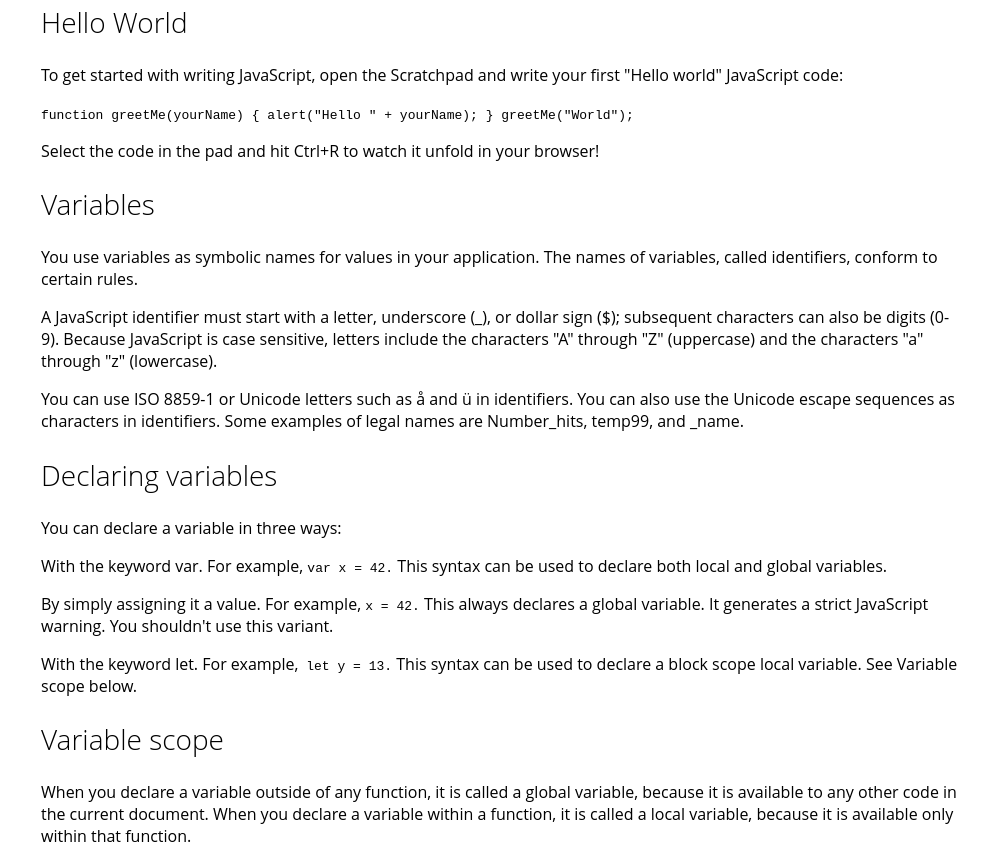
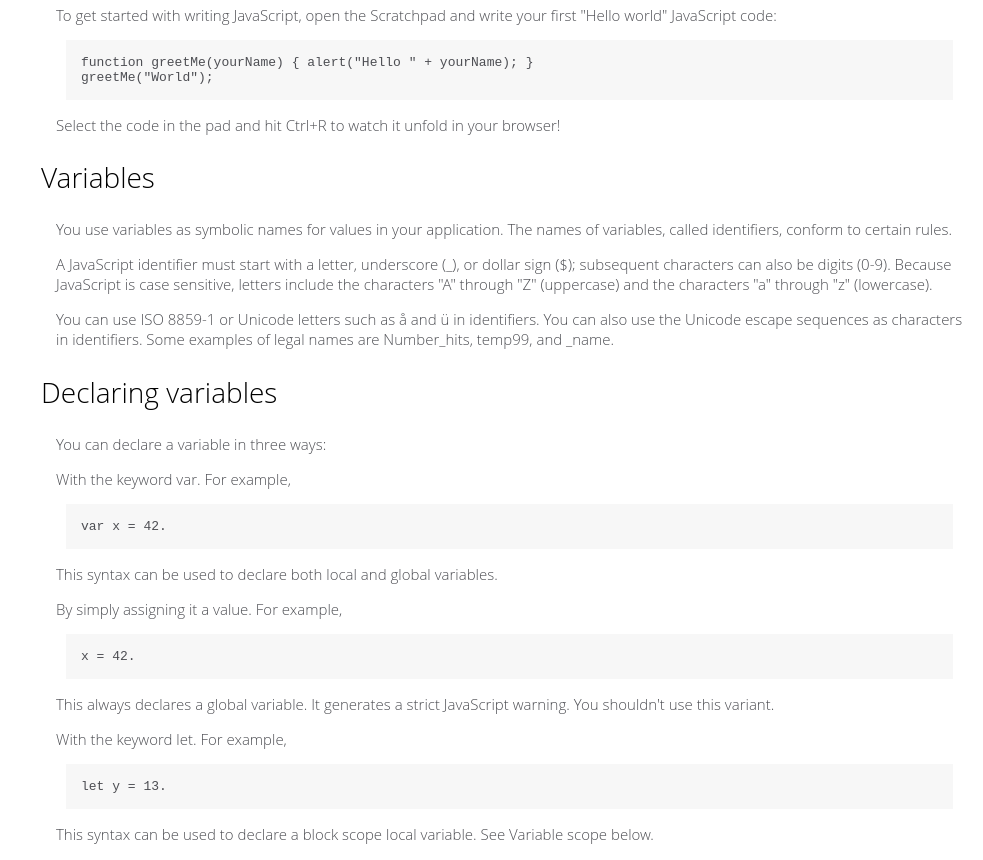
Before and after one commit to Reprak11/Technical-Documentation-Page-Example, a plain HTML site: page index.html in a window 1280 px wide. Shown: the part 978-1838 px from the top of the page, without its empty margins (297-1280 px from the left). Drawn offline with Linux system fonts and the light colour scheme.

Commit message:
Bloque codigo config

```diff
--- a/index.html
+++ b/index.html
@@ -124,10 +124,8 @@
                     To get started with writing JavaScript, open the Scratchpad and write your
                     first "Hello world" JavaScript code:
                 </p>
-                <code>
-                    function greetMe(yourName) { alert("Hello " + yourName); }
-                    greetMe("World");
-                </code>
+                <code>function greetMe(yourName) { alert("Hello " + yourName); }
+greetMe("World");</code>
                 <p>
                     Select the code in the pad and hit Ctrl+R to watch it unfold in your
                     browser!
@@ -164,18 +162,27 @@
                     You can declare a variable in three ways:
                 </p>
                 <p>
-                    With the keyword var. For example, <code>var x = 42.</code> This syntax
-                    can be used to declare both local and global variables.
+                    With the keyword var. For example,
+                </p>
+                <code>var x = 42.</code>
+                <p>
+                    This syntax can be used to declare both local and global variables.
                 </p>
                 <p>
-                    By simply assigning it a value. For example, <code>x = 42.</code> This
-                    always declares a global variable. It generates a strict JavaScript
+                    By simply assigning it a value. For example,
+                </p>
+                <code>x = 42.</code>
+                <p>
+                    This always declares a global variable. It generates a strict JavaScript
                     warning. You shouldn't use this variant.
                 </p>
                 <p>
-                    With the keyword let. For example,<code> let y = 13.</code> This syntax
-                    can be used to declare a block scope local variable. See Variable scope
-                    below.
+                    With the keyword let. For example,
+                </p>
+                <code>let y = 13.</code>
+                <p>
+                This syntax can be used to declare a block scope local variable. See Variable scope
+                below.
                 </p>
             </article>
         </section>
@@ -199,18 +206,14 @@
                     context) within which x is declared, not the block, which in this case
                     is an if statement.
                 </p>
-                <code>
-                    if (true) { var x = 5; } console.log(x); // 5
-                </code>
+                <code>if (true) { var x = 5; } console.log(x); // 5</code>
                 <p>
                     This behavior changes, when using the let declaration introduced in
                     ECMAScript 2015.
                 </p>
 
-                <code>
-                    if (true) { let y = 5; } console.log(y); // ReferenceError: y is not
-                    defined
-                </code>
+                <code>if (true) { let y = 5; } console.log(y); // ReferenceError: y is not
+defined</code>
             </article>
         </section>
 
@@ -260,18 +263,14 @@
                     variable in the same scope. For example:
                 </p>
 
-                <code
-                    >// THIS WILL CAUSE AN ERROR function f() {}; const f = 5; // THIS WILL
-                    CAUSE AN ERROR ALSO function f() { const g = 5; var g; //statements
-                    }
-                </code>
+                <code>// THIS WILL CAUSE AN ERROR function f() {}; const f = 5; // THIS WILL
+CAUSE AN ERROR ALSO function f() { const g = 5; var g; //statements
+}</code>
                 <p>
                     However, object attributes are not protected, so the following statement
                     is executed without problems.
                 </p>
-                <code>
-                    const MY_OBJECT = {"key": "value"}; MY_OBJECT.key = "otherValue";
-                </code>
+                <code>const MY_OBJECT = {"key": "value"}; MY_OBJECT.key = "otherValue";</code>
             </article>
         </section>
 
@@ -333,9 +332,7 @@
                     true. Use the optional else clause to execute a statement if the condition
                     is false. An if statement looks as follows:
                 </p>
-                <code>
-                    if (condition) { statement_1; } else { statement_2; }
-                </code>
+                <code>if (condition) { statement_1; } else { statement_2; }</code>
                 <p>
                     condition can be any expression that evaluates to true or false. See
                     Boolean for an explanation of what evaluates to true and false. If
@@ -347,38 +344,30 @@
                     You may also compound the statements using else if to have multiple
                     conditions tested in sequence, as follows:
                 </p>
-                <code>
-                    if (condition_1) { statement_1; } else if (condition_2) { statement_2;
-                    } else if (condition_n) { statement_n; } else { statement_last; }
-                </code>
+                <code>if (condition_1) { statement_1; } else if (condition_2) { statement_2;
+} else if (condition_n) { statement_n; } else { statement_last; }</code>
                 <p>
                     In the case of multiple conditions only the first logical condition which
                     evaluates to true will be executed. To execute multiple statements, group
                     them within a block statement ({ ... }) . In general, it's good practice
                     to always use block statements, especially when nesting if statements:
                 </p>
-                <code>
-                    if (condition) { statement_1_runs_if_condition_is_true;
-                    statement_2_runs_if_condition_is_true; } else {
-                    statement_3_runs_if_condition_is_false;
-                    statement_4_runs_if_condition_is_false; }
-                </code>
+                <code>if (condition) { statement_1_runs_if_condition_is_true;
+statement_2_runs_if_condition_is_true; } else {
+statement_3_runs_if_condition_is_false;
+statement_4_runs_if_condition_is_false; }</code>
                 <p>
                     It is advisable to not use simple assignments in a conditional expression,
                     because the assignment can be confused with equality when glancing over
                     the code. For example, do not use the following code:
                 </p>
-                <code>
-                    if (x = y) { /* statements here */ }
-                </code>
+                <code>if (x = y) { /* statements here */ }</code>
                 <p>
                     If you need to use an
                     assignment in a conditional expression, a common practice is to put
                     additional parentheses around the assignment. For example:
                 </p>
-                <code>
-                    if ((x = y)) { /* statements here */ }
-                </code>
+                <code>if ((x = y)) { /* statements here */ }</code>
             </article>
         </section>
         <section id="while-statement">
@@ -411,9 +400,7 @@
                 <p>
                     The following while loop iterates as long as n is less than three:
                 </p>
-                <code>
-                    var n = 0; var x = 0; while (n &lt; 3) { n++; x += n; }
-                </code>
+                <code>var n = 0; var x = 0; while (n &lt; 3) { n++; x += n; }</code>
                 <p>
                     With each iteration, the loop increments n and adds that value to x.
                     Therefore, x and n take on the following values:
@@ -452,18 +439,14 @@
                 <p>
                     For example, the following code defines a simple function named square:
                 </p>
-                <code>
-                    function square(number) { return number * number; }
-                </code>
+                <code>function square(number) { return number * number; }</code>
                 <p>
                     The function square takes one argument, called number. The function
                     consists of one statement that says to return the argument of the
                     function (that is, number) multiplied by itself. The return statement
                     specifies the value returned by the function.
                 </p>
-                <code>
-                    return number * number;
-                </code>
+                <code>return number * number;</code>
                 <p>
                     Primitive parameters (such as a number) are passed to functions by
                     value; the value is passed to the function, but if the function changes
--- a/styles.css
+++ b/styles.css
@@ -51,7 +51,25 @@ header{
     margin-left: 310px;
     padding: 0px 20px;
 }
+    .main-sec article{
+        margin-left: 15px;
+        font-weight: lighter;
+        color: #4d4e53;
+    }
     .main-sec h1{
         font-size: 28px;
         font-weight: lighter;
     }
+    .main-sec p{
+        font-size: 15px;
+    }
+    .main-sec code{
+        display: block;
+        white-space: pre;
+        text-align: left;
+        font-size: 12px monospace;
+        margin:10px;
+        padding:15px;
+        background-color: #f7f7f7;
+        position: relative;
+    }
```
